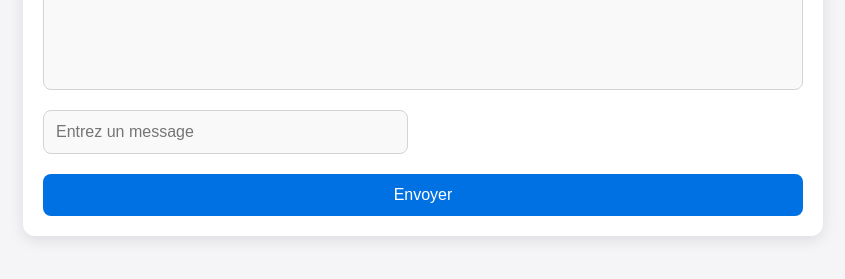
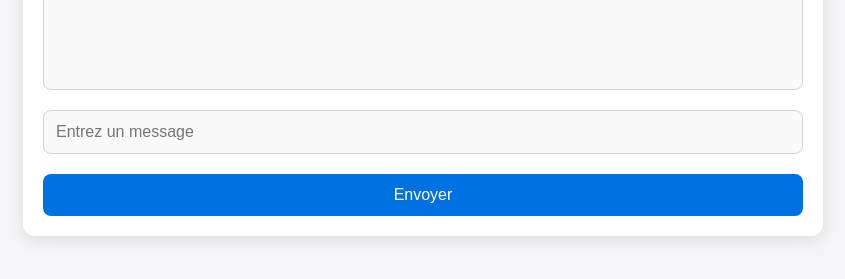
Before and after one commit to LukasMFR/chatbox-project, a PHP site: page /php/home.php in a window 1280 px wide. Shown: the part 507-786 px from the top of the page, without its empty margins (217-1062 px from the left). Run offline with PHP 8.4, Linux system fonts and the light colour scheme; a user stored in the database is signed in; data comes from the database, SQL or seed files in the repository.

Commit message:
Fix message input box length

```diff
--- a/css/styles.css
+++ b/css/styles.css
@@ -51,13 +51,12 @@ h1 {
 
 .chat-input {
     display: flex;
-    justify-content: space-between;
     margin-top: 20px;
 }
 
-.input-name,
+/* .input-name, */
 .input-message {
-    width: 48%;
+    width: 100%;
     padding: 12px;
     border: 1px solid #d2d2d7;
     border-radius: 8px;
@@ -66,7 +65,7 @@ h1 {
     transition: border-color 0.3s ease;
 }
 
-.input-name:focus,
+/* .input-name:focus, */
 .input-message:focus {
     border-color: #0071e3;
 }
```
